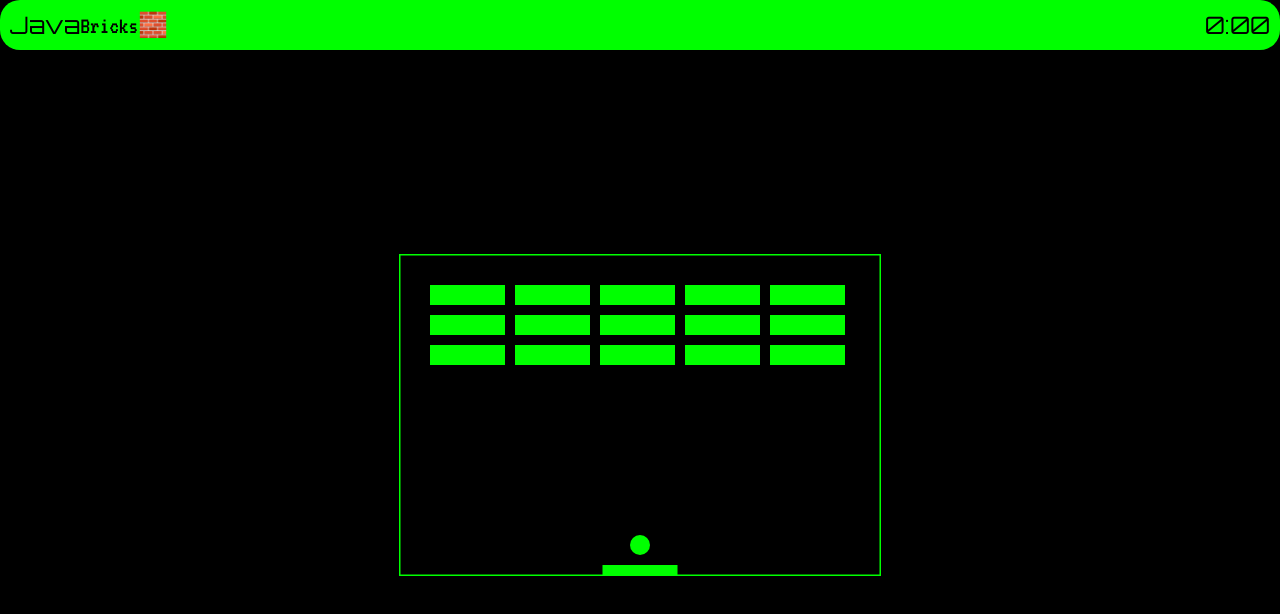
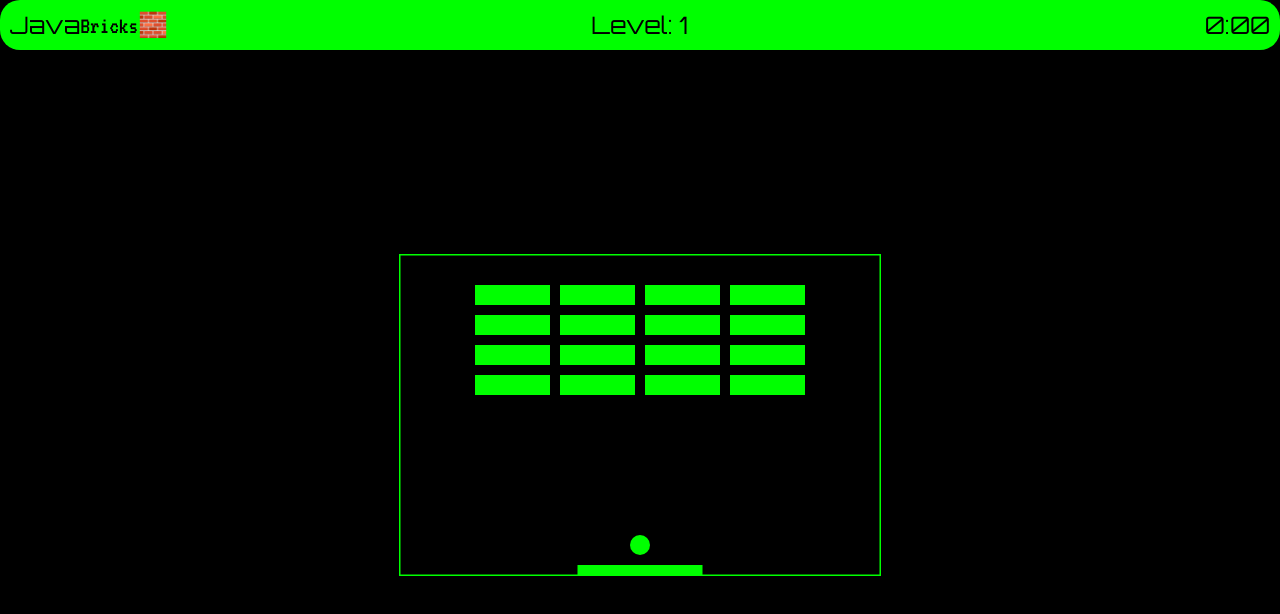
Before and after one commit to cj-key/java-bricks, a plain HTML site: page index.html in a window 1280 px wide. Drawn offline with Linux system fonts and the light colour scheme.

Commit message:
Added level system

```diff
--- a/game.js
+++ b/game.js
@@ -11,7 +11,7 @@ var ballRadius = 10; // ball's radius
 
 // Variables to control the paddle's position and size
 var paddleHeight = 10;
-var paddleWidth = 75;
+var paddleWidth = 125;
 var paddleX = (canvas.width - paddleWidth) / 2;
 
 // Variables to track arrow key presses
@@ -19,13 +19,14 @@ var rightPressed = false;
 var leftPressed = false;
 
 // Variables for brick grid
-var brickRowCount = 5;
-var brickColumnCount = 3;
+var brickRowCount = 4;
+var brickColumnCount = 4;
 var brickWidth = 75;
 var brickHeight = 20;
 var brickPadding = 10;
 var brickOffsetTop = 30;
 var brickOffsetLeft = 30;
+var brickSpacing = 10;
 
 // Game state
 var gameStarted = false;
@@ -103,11 +104,14 @@ function drawPaddle() {
 
 // Function to draw the bricks
 function drawBricks() {
+    var totalBrickWidth = (brickColumnCount * (brickWidth + brickSpacing)) - brickSpacing;
+    var leftOffset = (canvas.width - totalBrickWidth) / 2;
+
     for (var c = 0; c < brickColumnCount; c++) {
         for (var r = 0; r < brickRowCount; r++) {
-            if (bricks[c][r].status === 1) {
-                var brickX = (r * (brickWidth + brickPadding)) + brickOffsetLeft;
-                var brickY = (c * (brickHeight + brickPadding)) + brickOffsetTop;
+            if (bricks[c][r].status == 1) {
+                var brickX = (c * (brickWidth + brickSpacing)) + leftOffset;
+                var brickY = (r * (brickHeight + brickSpacing)) + 30;
                 bricks[c][r].x = brickX;
                 bricks[c][r].y = brickY;
                 ctx.beginPath();
@@ -119,6 +123,52 @@ function drawBricks() {
         }
     }
 }
+
+// Add level counter and display
+var level = 1;
+var levelDisplay = document.querySelector("#navbar .level");
+
+// Add a function to update the game parameters according to the level
+function updateLevel() {
+    if (level === 2) {
+        // Update game parameters for level 2
+        canvas.width = 720; // 1.5 times the original width
+        canvas.height = 480; // 1.5 times the original height
+        brickRowCount = 6;
+        brickColumnCount = 6;
+        paddleWidth = 100;
+        brickSpacing = 10 * 1.5;
+    } else if (level === 3) {
+        // Update game parameters for level 3
+        canvas.width = 960; // 2 times the original width
+        canvas.height = 640; // 2 times the original height
+        brickRowCount = 7;
+        brickColumnCount = 7;
+        paddleWidth = 75;
+        brickSpacing = 10 * 2;
+    }
+
+    // Reset game state
+    gameStarted = false;
+    dx = 0;
+    dy = 0;
+    x = canvas.width / 2;
+    y = canvas.height - 30;
+    paddleX = (canvas.width - paddleWidth) / 2;
+
+    // Reset bricks
+    bricks = [];
+    for (var c = 0; c < brickColumnCount; c++) {
+        bricks[c] = [];
+        for (var r = 0; r < brickRowCount; r++) {
+            bricks[c][r] = { x: 0, y: 0, status: 1, color: colors[Math.floor(Math.random() * colors.length)] };
+        }
+    }
+
+    // Update level display
+    levelDisplay.textContent = "Level: " + level;
+}
+
 
 // Function to handle collision detection
 function collisionDetection() {
@@ -139,15 +189,22 @@ function collisionDetection() {
     }
 
     if (allBricksCleared) {
-        endTime = Date.now(); // Stop the timer
-        elapsedTime = (endTime - startTime) / 1000; // Calculate elapsed time in seconds
-
-        // Display congratulations message
-        showCongratulations(elapsedTime);
-
-        clearInterval(interval); // Stop game loop
+        if (level === 3) {
+            // Show congratulations if all levels are cleared
+            endTime = Date.now();
+            elapsedTime = (endTime - startTime) / 1000;
+            showCongratulations(elapsedTime);
+            clearInterval(interval);
+        } else {
+            // Proceed to next level if there are remaining levels
+            level++;
+            updateLevel();
+        }
     }
 }
+
+// Call updateLevel at the beginning to set the initial game parameters
+updateLevel();
 
 
 // Function to update the game at each frame
@@ -213,7 +270,7 @@ function showCongratulations(elapsedTime) {
     popup.className = "popup";
 
     var message = document.createElement("p");
-    message.textContent = "CONGRATS!\nTime: " + elapsedTime.toFixed(2);
+    message.textContent = "YOU WIN\nTime: " + elapsedTime.toFixed(2);
     popup.appendChild(message);
 
     var postScoreButton = document.createElement("button");
--- a/index.html
+++ b/index.html
@@ -82,6 +82,15 @@
             color: black;
         }
 
+        #navbar .level {
+        font-family: 'Orbitron', sans-serif;
+        font-size: 24px;
+        color: black;
+        position: absolute;
+        left: 50%;
+        transform: translateX(-50%);
+        }
+
         #navbar .time {
             font-family: 'Orbitron', sans-serif;
             font-size: 24px;
@@ -108,6 +117,7 @@
             <span class="java">Java</span>
             <span class="block-breaker">Bricks🧱</span>
         </div>
+        <div class="level">Level: 1</div>
         <div class="time">0:00</div>
     </div>
     <div id="popupContainer"></div>
```
